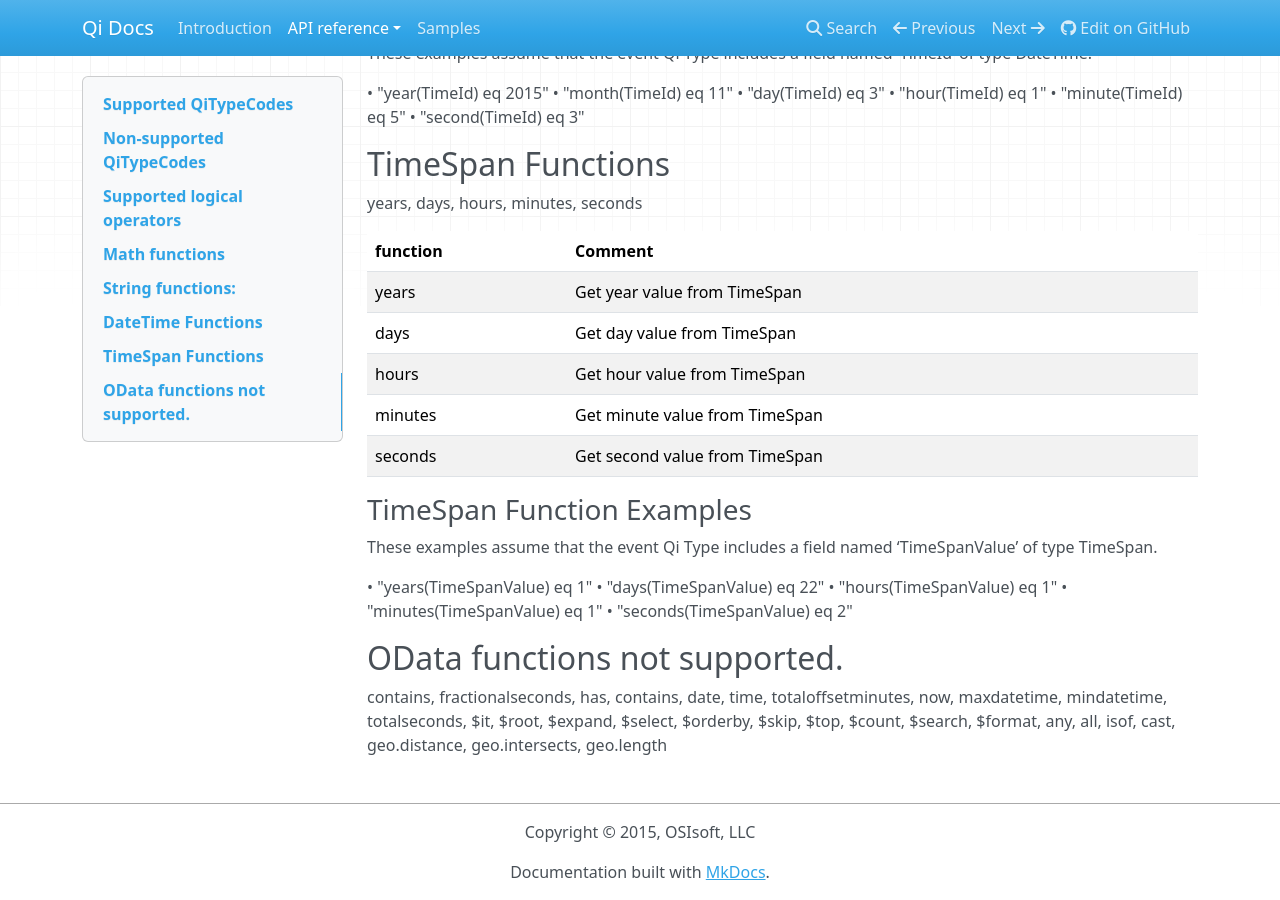
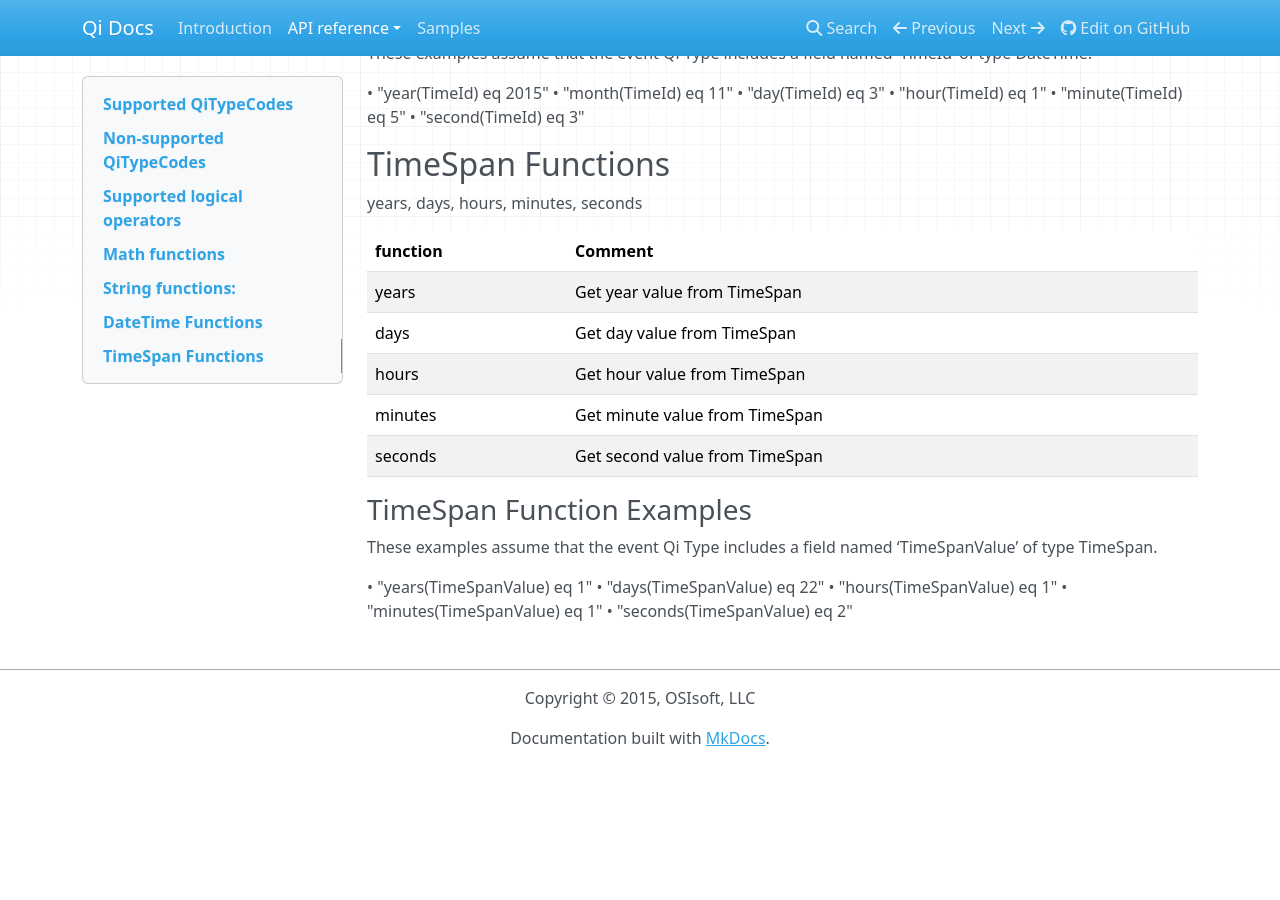
Before and after one commit to ssuryanarayanan/Qi-Docs, an MkDocs documentation site: the page built from docs/Filter Expressions.md, in a window 1280 px wide and 900 px high, scrolled down 2699 px. Built offline with MkDocs 1.6.1, drawn with Linux system fonts in a browser that asks for light colours; nearby versions of some CDN libraries; old or Windows-style settings are respelled for this version of MkDocs; after the commit the page ends 3465 px from its top, so only the background shows below that.

Commit message:
Removing OData functions not supported section

```diff
--- a/docs/Filter Expressions.md
+++ b/docs/Filter Expressions.md
@@ -161,6 +161,3 @@ TimeSpan.
 •	"hours(TimeSpanValue) eq 1"
 •	"minutes(TimeSpanValue) eq 1"
 •	"seconds(TimeSpanValue) eq 2"
-
-## OData functions not supported.
-contains, fractionalseconds, has, contains, date, time, totaloffsetminutes, now, maxdatetime, mindatetime, totalseconds, $it,  $root, $expand, $select, $orderby, $skip, $top, $count, $search, $format, any, all, isof, cast, geo.distance, geo.intersects, geo.length
```
